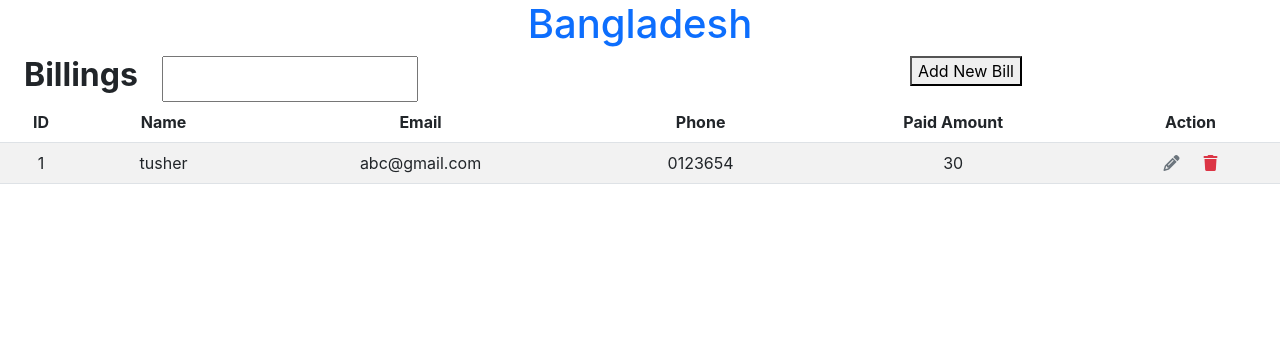
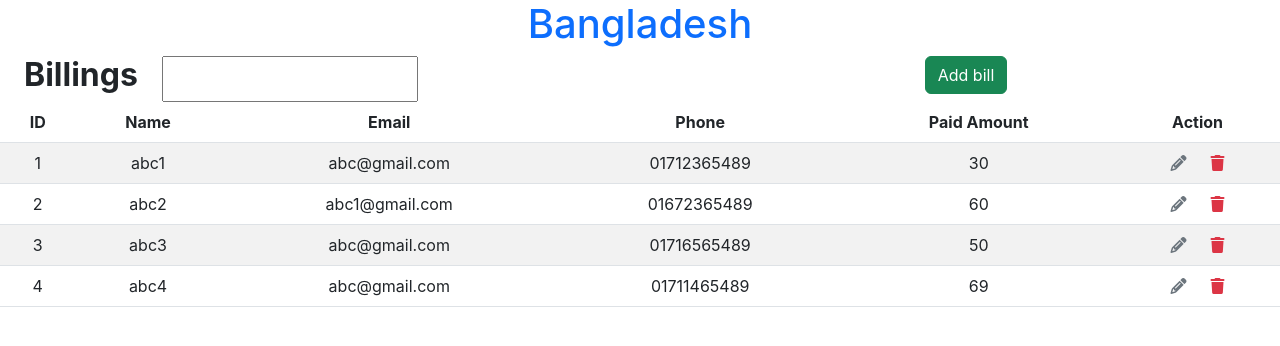
Before and after one commit to dmshikder/power_hack_frontend, a React (Create React App) app: page / in a window 1280 px wide. Shown: the top 346 px of the page. Built offline with nearby package versions, Linux system fonts and the light colour scheme.

Commit message:
modal created

```diff
--- a/public/fakeData.json
+++ b/public/fakeData.json
@@ -1,28 +1,28 @@
 [
   {
     "id": "1",
-    "fullName": "Islam Explained: A Short Introduction to History, Teachings, and Culture",
+    "fullName": "abc1",
     "email": "abc@gmail.com",
     "phone": "01712365489",
     "paidAmount": "30"
   },
   {
     "id": "2",
-    "fullName": "Islam Explained: A Short Introduction to History, Teachings, and Culture",
+    "fullName": "abc2",
     "email": "abc1@gmail.com",
     "phone": "01672365489",
     "paidAmount": "60"
   },
   {
     "id": "3",
-    "fullName": "Islam Explained: A Short Introduction to History, Teachings, and Culture",
+    "fullName": "abc3",
     "email": "abc@gmail.com",
     "phone": "01716565489",
     "paidAmount": "50"
   },
   {
     "id": "4",
-    "fullName": "Islam Explained: A Short Introduction to History, Teachings, and Culture",
+    "fullName": "abc4",
     "email": "abc@gmail.com",
     "phone": "01711465489",
     "paidAmount": "69"
--- a/src/App.js
+++ b/src/App.js
@@ -1,11 +1,14 @@
 import './App.css';
 import CustomerBillingList from './components/CustomerBillingList';
+import CustomerBillingContextProvider from './contexts/CustomerBillingContexts';
 
 function App() {
   return (
     <div className="App">
     <h1 className='text-primary'>Bangladesh</h1>
+    <CustomerBillingContextProvider>
     <CustomerBillingList/>
+    </CustomerBillingContextProvider>
 
     </div>
   );
--- /dev/null
+++ b/src/components/AddBill.jsx
@@ -0,0 +1,50 @@
+import React from 'react';
+import { Button, Form } from 'react-bootstrap';
+
+const AddBill = () => {
+  return (
+
+    <Form>
+        <Form.Group>
+            <Form.Control
+                type='text'
+                placeholder='Name'
+                required
+                className='mb-4'
+            >
+            </Form.Control>
+        </Form.Group>
+        <Form.Group>
+            <Form.Control
+                type='email'
+                placeholder='Email'
+                required
+                className='mb-4'
+            >
+            </Form.Control>
+        </Form.Group>
+        <Form.Group>
+            <Form.Control
+                type='number'
+                placeholder='Phone Number'
+                required
+                className='mb-4'
+            >
+            </Form.Control>
+        </Form.Group>
+        <Form.Group>
+            <Form.Control
+                type='number'
+                placeholder='Payable Amount '
+                required
+                className='mb-4'
+            >
+            </Form.Control>
+        </Form.Group>
+        <Button variant='success' type='submit' block className='mb-2'>Add Bill</Button>
+    </Form>
+
+  )
+}
+
+export default AddBill;
--- a/src/components/CustomerBilling.jsx
+++ b/src/components/CustomerBilling.jsx
@@ -1,14 +1,14 @@
 import React from "react";
 
 
-const CustomerBilling = () => {
+const CustomerBilling = ({bill}) => {
   return (
     <>
-      <td>1</td>
-      <td>tusher</td>
-      <td>abc@gmail.com</td>
-      <td>0123654</td>
-      <td>30</td>
+      <td>{bill.id}</td>
+      <td>{bill.fullName}</td>
+      <td>{bill.email}</td>
+      <td>{bill.phone}</td>
+      <td>{bill.paidAmount}</td>
       <td>
         <i className="fa-solid fa-pencil text-secondary me-4"></i>
         <i className="fa-solid fa-trash text-danger"></i>
--- a/src/components/CustomerBillingList.jsx
+++ b/src/components/CustomerBillingList.jsx
@@ -1,7 +1,16 @@
-import React from "react";
+import React, { useContext, useState } from "react";
+import { Button, Modal } from "react-bootstrap";
+import { CustomerBillingContext } from "../contexts/CustomerBillingContexts";
+import AddBill from "./AddBill";
 import CustomerBilling from "./CustomerBilling";
 
 const CustomerBillingList = () => {
+  const { bills } = useContext(CustomerBillingContext);
+
+  const [show,setShow] = useState(false)
+
+ const handleShow = ()=> setShow(true);
+ const handleClose = () => setShow(false);
 
   return (
     <>
@@ -14,9 +23,10 @@ const CustomerBillingList = () => {
             <input type="text" />
           </div>
           <div className="col-sm-6">
-            <button>
-              <span>Add New Bill</span>
-            </button>
+
+            <Button onClick={handleShow} className='btn btn-success' data-toggle='modal'>Add bill
+
+            </Button>
           </div>
         </div>
       </div>
@@ -33,9 +43,21 @@ const CustomerBillingList = () => {
           </tr>
         </thead>
         <tbody>
-         <tr> <CustomerBilling /></tr>
+          {bills.map((bill) => (
+            <tr key={bill.id}>
+              <CustomerBilling bill={bill} />
+            </tr>
+          ))}
         </tbody>
       </table>
+      <Modal show={show} onHide={handleClose}>
+        <Modal.Header closeButton>
+          <Modal.Title>Add New Bill</Modal.Title>
+        </Modal.Header>
+        <Modal.Body>
+          <AddBill/>
+        </Modal.Body>
+      </Modal>
     </>
   );
 };
--- /dev/null
+++ b/src/contexts/CustomerBillingContexts.jsx
@@ -0,0 +1,21 @@
+import { createContext, useEffect, useState } from "react";
+
+export const CustomerBillingContext = createContext();
+
+const CustomerBillingContextProvider = (props)=>{
+    const [bills, setBills] = useState([]);
+
+  useEffect(()=>{
+    fetch('fakeData.json')
+    .then(res=>res.json())
+    .then(data=>setBills(data))
+  },[])
+    return(
+        <CustomerBillingContext.Provider value={{bills}}>
+            {props.children}
+        </CustomerBillingContext.Provider>
+
+    )
+}
+
+export default CustomerBillingContextProvider;
```
